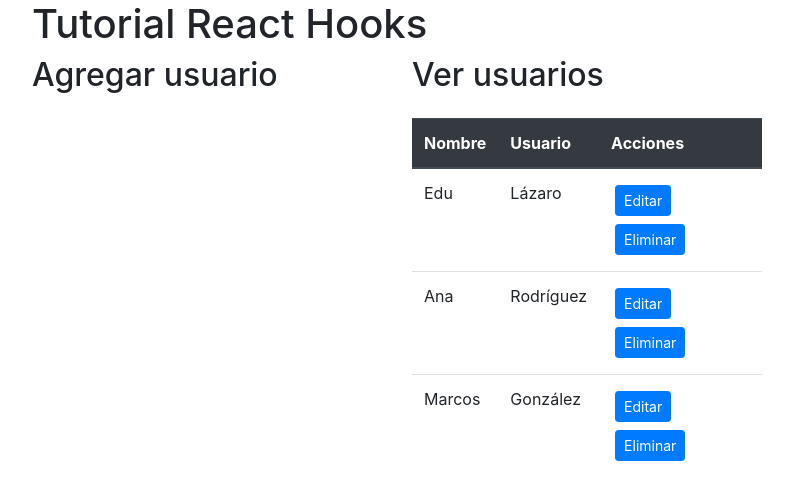
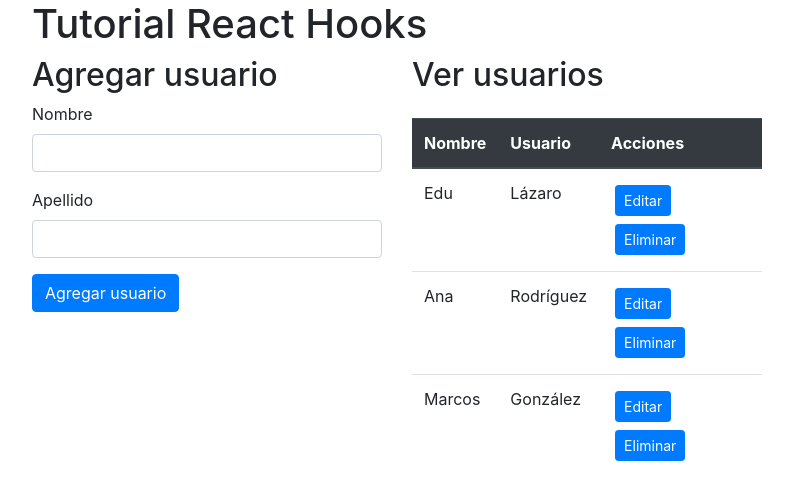
Before and after one commit to mabicodes/tutorial-react-hooks, a React (Create React App) app: page / in a window 1280 px wide. Shown: the top 500 px of the page, without its empty margins (53-846 px from the left). Built offline with nearby package versions, Linux system fonts and the light colour scheme.

Commit message:
agregar funcion en form onSubmit

```diff
--- a/src/App.js
+++ b/src/App.js
@@ -1,5 +1,6 @@
 import React, { useState } from 'react';
-import TablaUsuarios from './tablas/TablaUsuario';
+import TablaUsuario from './tablas/TablaUsuario';
+import FormularioAgregarUsuario from './forms/FormularioAgregarUsuario';
 
 const App = () => {
 
@@ -22,10 +23,11 @@
             <div className="row">
                 <div className="col-md-4">
                     <h2>Agregar usuario</h2>
+                    <FormularioAgregarUsuario agregarUsuario={agregarUsuario} />
                 </div>
                 <div className="col-md-4">
                     <h2>Ver usuarios</h2>
-                    <TablaUsuarios usuarios={usuarios} />
+                    <TablaUsuario usuarios={usuarios} />
                 </div>
             </div>
         </div>
--- a/src/forms/FormularioAgregarUsuario.js
+++ b/src/forms/FormularioAgregarUsuario.js
@@ -0,0 +1,54 @@
+import React, { useState } from 'react';
+
+const FormularioAgregarUsuario = (props) => {
+    const estadoInicialFormulario = {id: null, nombre: '', apellido: ''};
+    const [usuario, setUsuario] = useState(estadoInicialFormulario);
+    const gestionarCampo = (event) => {
+        const {name, value} = event.target;
+        setUsuario({...usuario, [name]: value});
+    }
+
+
+    return (
+        <form
+            onSubmit={event => {
+                event.preventDefault();
+                if (!usuario.nombre || !usuario.apellido) return;
+
+                props.agregarUsuario(usuario);
+                setUsuario(estadoInicialFormulario);
+            }}
+        >
+            <div className="form-group">
+                <label>Nombre</label>
+                <input
+                    id="nombre"
+                    className="form-control"
+                    type="text"
+                    name="nombre"
+                    value={usuario.nombre}
+                    onChange={gestionarCampo}
+                />
+            </div>
+            <div className="form-group">
+                <label>Apellido</label>
+                <input
+                    id="apellido"
+                    className="form-control"
+                    type="text"
+                    name="apellido"
+                    value={usuario.apellido}
+                    onChange={gestionarCampo}
+                />
+            </div>
+            <div className="form-group">
+                <button type="submit" className="btn btn-primary">Agregar usuario</button>
+            </div>
+        </form>
+    )
+
+
+
+}
+
+export default FormularioAgregarUsuario;
--- a/src/tablas/TablaUsuario.js
+++ b/src/tablas/TablaUsuario.js
@@ -1,6 +1,6 @@
 import React from 'react';
 
-const TablaUsuarios = (props) => (
+const TablaUsuario = (props) => (
     <table className="table mt-4">
         <thead className="thead-dark">
         <tr>
@@ -30,4 +30,4 @@
     </table>
 )
 
-export default TablaUsuarios;
+export default TablaUsuario;
```
